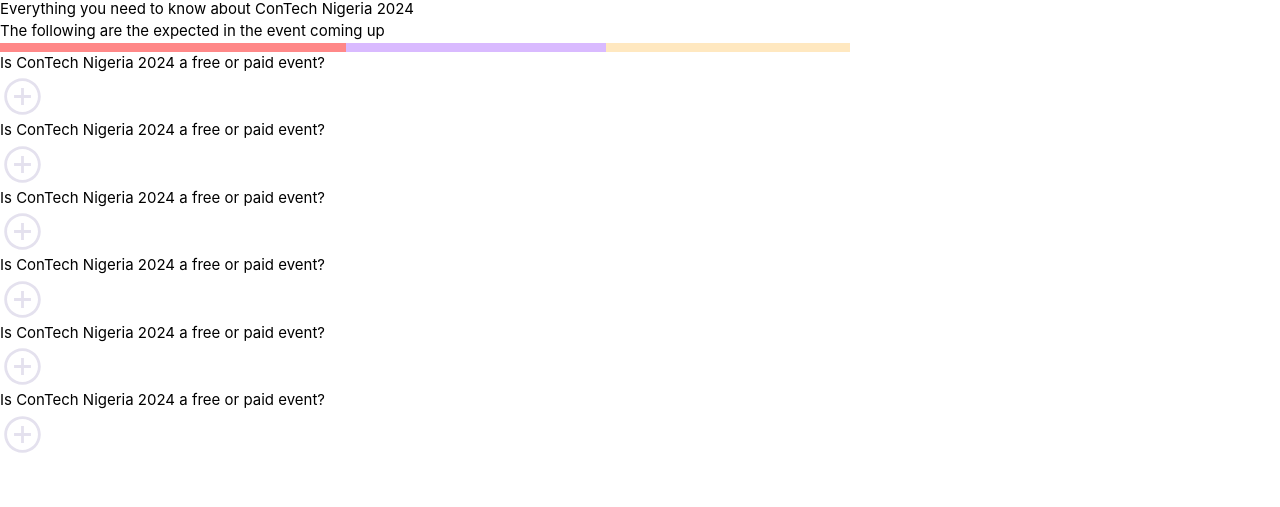
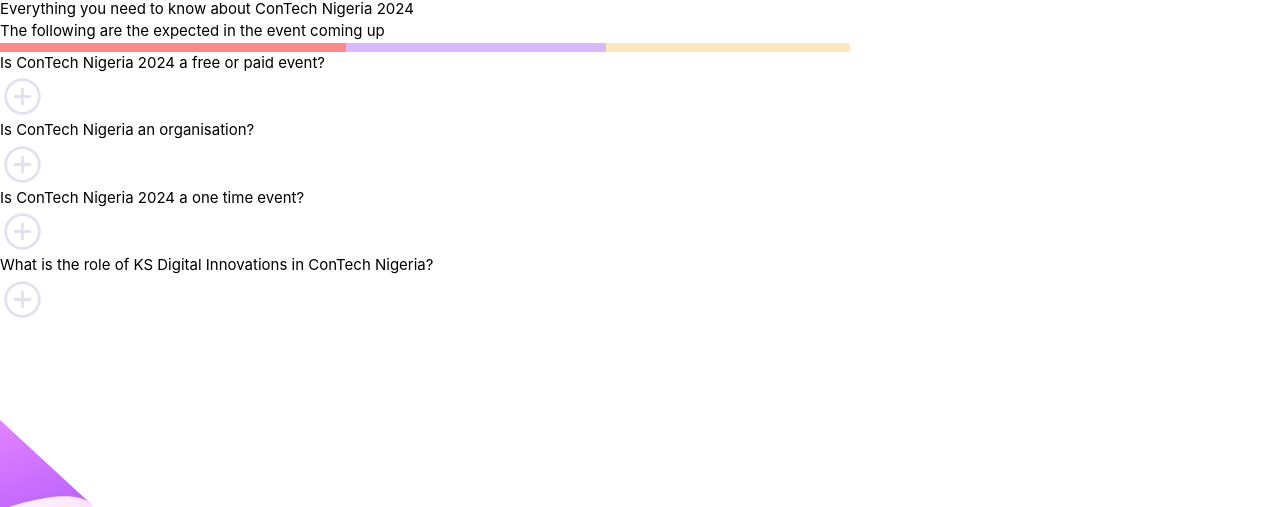
Before and after one commit to tolani-dev/conTech, a Vue app: page / in a window 1280 px wide. Shown: the part 7203-7710 px from the top of the page. Built offline with nearby package versions, Linux system fonts and the light colour scheme.

Commit message:
all UI completedddd

```diff
--- a/src/views/HomeView.vue
+++ b/src/views/HomeView.vue
@@ -308,36 +308,36 @@
       router.push({ name: 'partner', hash: `#${sectionId}` });
     }
     const whatToKnow = ref([
-      {
+    {
         title: 'Is ConTech Nigeria 2024 a free or paid event?',
         subtitle: 'ConTech Nigeria 2024 is totally free.',
         isOpen: false,
       },
       {
-        title: 'Is ConTech Nigeria 2024 a free or paid event?',
-        subtitle: 'ConTech Nigeria 2024 is totally free.',
+        title: 'Is ConTech Nigeria an organisation?',
+        subtitle: 'No, ConTech Nigeria is not an organisation. It is an ecosystem which is being pushed proudly by KS Digital Innovations and other progressive innovators in Nigeria to foster the development of exportable homegrown technological solutions in the AEC industry.',
         isOpen: false,
       },
       {
-        title: 'Is ConTech Nigeria 2024 a free or paid event?',
-        subtitle: 'ConTech Nigeria 2024 is totally free.',
+        title: 'Is ConTech Nigeria 2024 a one time event?',
+        subtitle: 'ConTech Nigeria 2024 is a one time event but many more events will be organised by KS Digital Innovations to further enrich the ConTech ecosystem in Nigeria.',
         isOpen: false,
       },
       {
-        title: 'Is ConTech Nigeria 2024 a free or paid event?',
-        subtitle: 'ConTech Nigeria 2024 is totally free.',
+        title: 'What is the role of KS Digital Innovations in ConTech Nigeria?',
+        subtitle: 'KS Digital Innovations is a ConTech startup that made a bold decision to spearhead the popularity and growth of ConTech in Nigeria.',
         isOpen: false,
       },
-      {
-        title: 'Is ConTech Nigeria 2024 a free or paid event?',
-        subtitle: 'ConTech Nigeria 2024 is totally free.',
-        isOpen: false,
-      },
-      {
-        title: 'Is ConTech Nigeria 2024 a free or paid event?',
-        subtitle: 'ConTech Nigeria 2024 is totally free.',
-        isOpen: false,
-      },
+      // {
+      //   title: 'Is ConTech Nigeria 2024 a free or paid event?',
+      //   subtitle: 'ConTech Nigeria 2024 is totally free.',
+      //   isOpen: false,
+      // },
+      // {
+      //   title: 'Is ConTech Nigeria 2024 a free or paid event?',
+      //   subtitle: 'ConTech Nigeria 2024 is totally free.',
+      //   isOpen: false,
+      // },
     ])
     const toggleIsOpen = (index: any) => {
       console.log("index", index)
```
